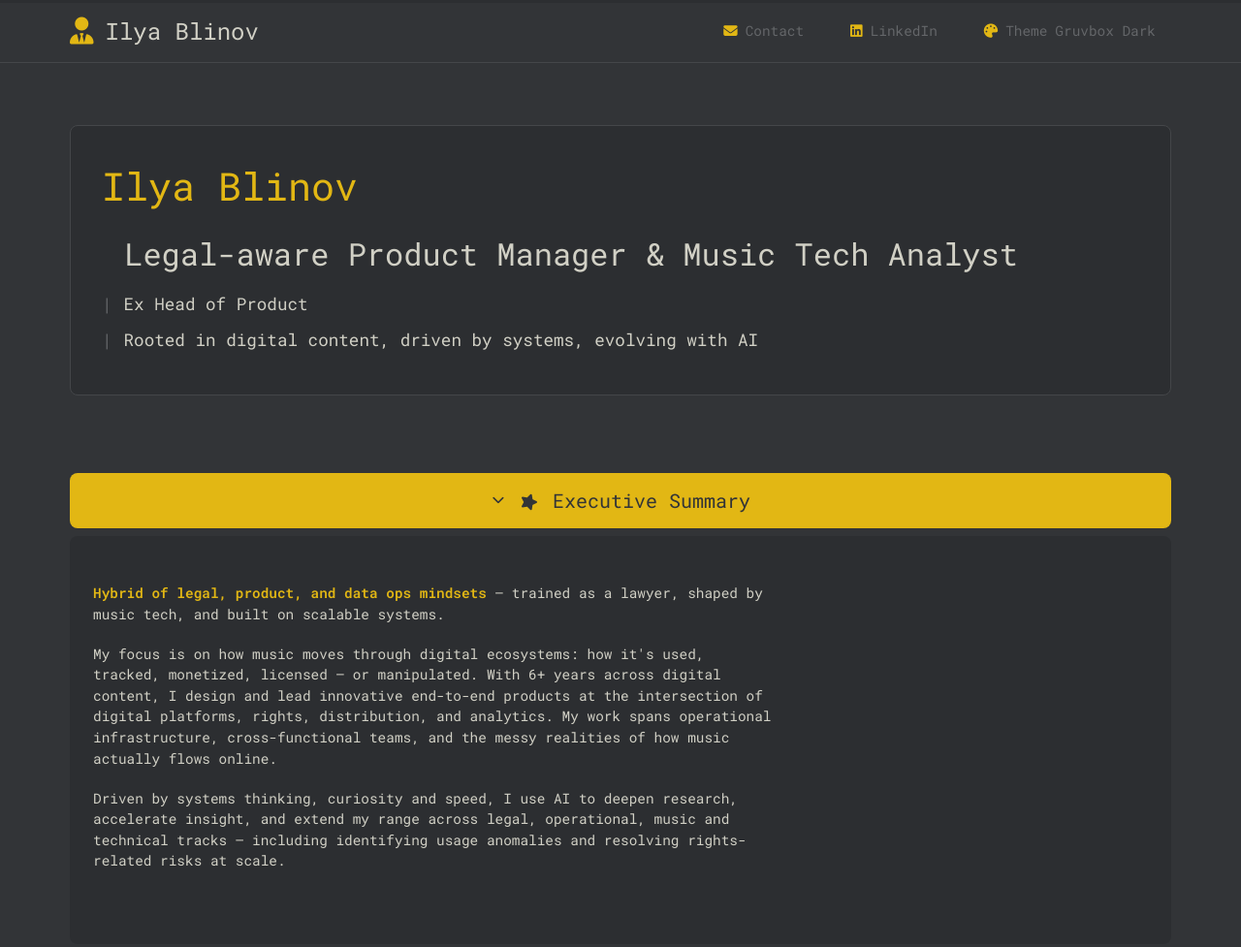
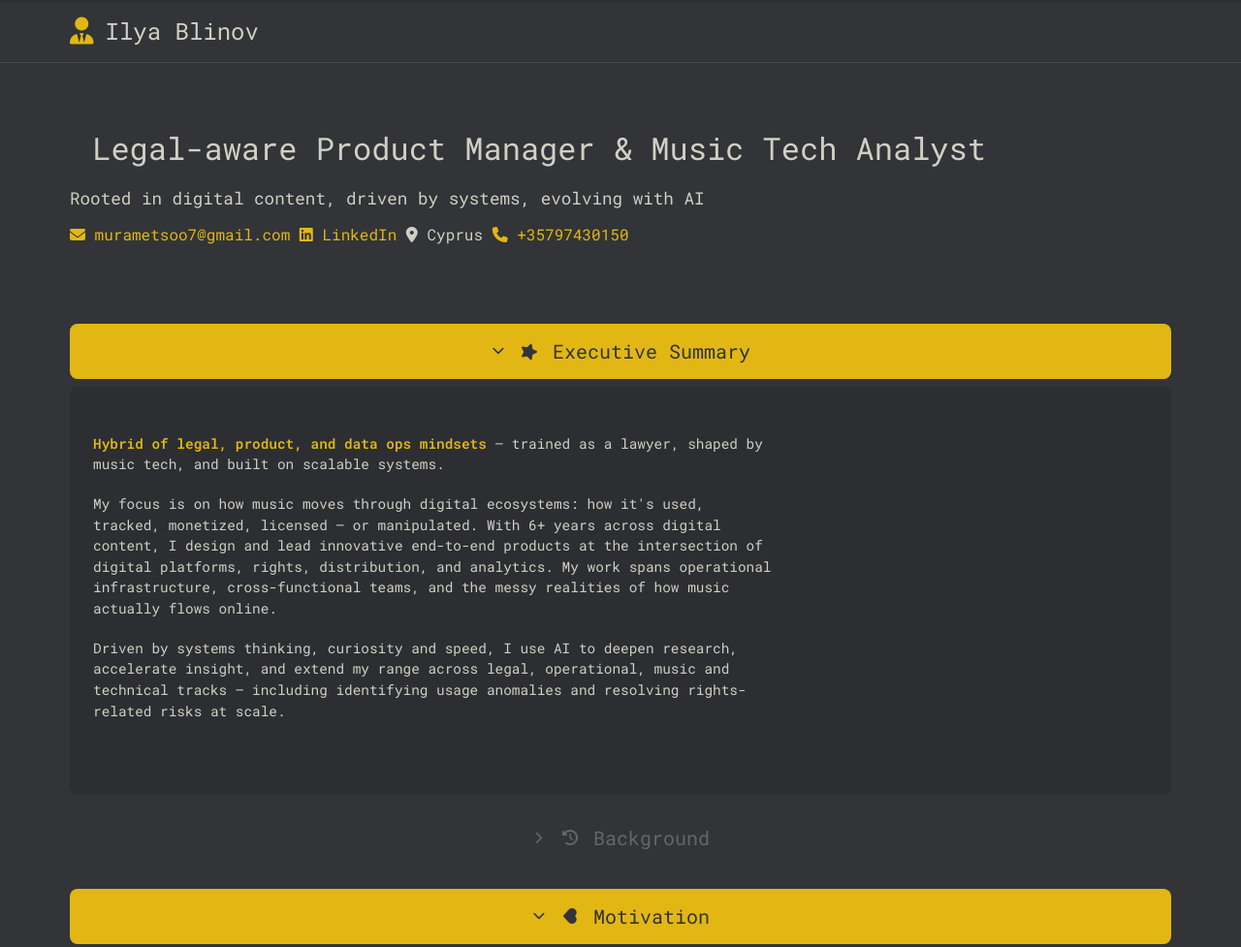
Before and after one commit to muramets/cv, a website: page index.html in a window 1280 px wide. Shown: the top 977 px of the page at 97% size. Drawn offline with Linux system fonts and the light colour scheme; a web font is replaced by a local one.

Commit message:
Update index.html

```diff
--- a/index.html
+++ b/index.html
@@ -36,20 +36,6 @@
                         <span class="logo-text">Ilya Blinov</span>
                     </a>
                 </div>
-                <nav class="main-navigation">
-                    <a href="mailto:murametsoo7@gmail.com" class="nav-item">
-                        <i class="fas fa-envelope"></i>
-                        Contact
-                    </a>
-                    <a href="https://linkedin.com/in/iliablinov" target="_blank" class="nav-item">
-                        <i class="fab fa-linkedin"></i>
-                        LinkedIn
-                    </a>
-                    <a href="#" class="nav-item theme-toggle" id="themeToggle">
-                        <i class="fas fa-palette"></i>
-                        Theme
-                    </a>
-                </nav>
             </div>
         </header>
 
@@ -58,20 +44,31 @@
             <div class="content-wrapper">
             <!-- Hero Section -->
             <div class="hero-section">
-                <div class="hero-content">
-                    <div class="hero-name">Ilya Blinov</div>
-                    <div class="hero-typing-container">
-                        <span class="typing-caret">|</span>
-                        <span class="hero-typing-text">Legal-aware Product Manager &amp; Music Tech Analyst</span>
-                    </div>
-                    <div class="hero-subtitle">
-                        <span class="divider">|</span>
-                        <span>Ex Head of Product</span>
-                    </div>
-                    <div class="hero-tagline">
-                        <span class="divider">|</span>
-                        <span>Rooted in digital content, driven by systems, evolving with AI</span>
-                    </div>
+                <div class="hero-typing-container">
+                    <span class="typing-caret">|</span>
+                    <span class="hero-typing-text">Legal-aware Product Manager &amp; Music Tech Analyst</span>
+                </div>
+                <div class="hero-tagline">
+                    Rooted in digital content, driven by systems, evolving with AI
+                </div>
+
+                <div class="contact-info">
+                    <a href="mailto:murametsoo7@gmail.com" class="contact-item">
+                        <i class="fas fa-envelope"></i>
+                        murametsoo7@gmail.com
+                    </a>
+                    <a href="https://linkedin.com/in/iliablinov" target="_blank" class="contact-item">
+                        <i class="fab fa-linkedin"></i>
+                        LinkedIn
+                    </a>
+                    <span class="contact-item">
+                        <i class="fas fa-map-marker-alt"></i>
+                        Cyprus
+                    </span>
+                    <a href="tel:+35797430150" class="contact-item">
+                        <i class="fas fa-phone"></i>
+                        +35797430150
+                    </a>
                 </div>
             </div>
 
```
